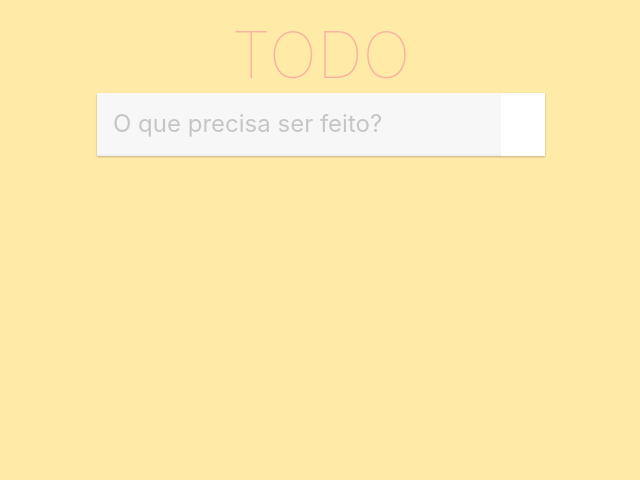
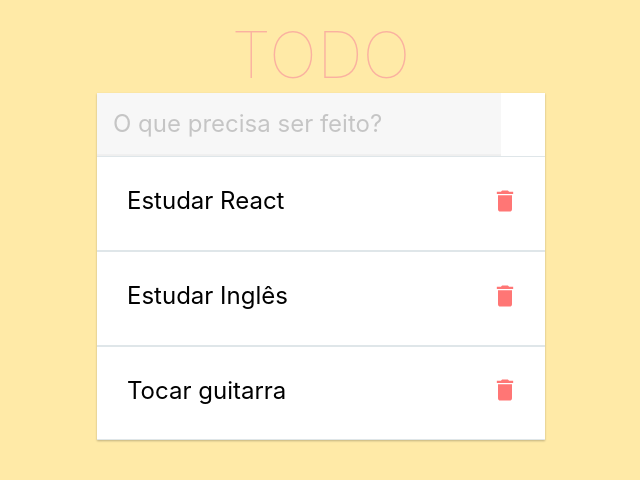
Before and after one commit to Flavio-Lima/TODO, a React (Create React App) app: page / in a window 1280 px wide. Shown: the top 480 px of the page, without its empty margins (319-959 px from the left). Built offline with nearby package versions, Linux system fonts and the light colour scheme.

Commit message:
adiciona listagem de tarefas com css

```diff
--- a/package.json
+++ b/package.json
@@ -8,6 +8,7 @@
     "@testing-library/user-event": "^13.5.0",
     "react": "^18.2.0",
     "react-dom": "^18.2.0",
+    "react-icons": "^4.8.0",
     "react-scripts": "5.0.1",
     "web-vitals": "^2.1.4"
   },
--- a/src/App.css
+++ b/src/App.css
@@ -5,3 +5,29 @@
   font-style: intalic;
   padding: 16px 16px 18px 16px;
 }
+
+ul.todo-list li{
+  display: flex;
+  border-top: 1px solid #dfe6e9;
+  border-bottom: 1px solid #dfe6e9;
+}
+
+.todo{
+  flex: 1;
+  outline: none;
+  cursor: pointer;
+  font-size: 1.5rem;
+  word-break: break-all;
+  line-height: 1.2;
+  transition: color 0.3s;
+  padding: 15px 15px 17px 15px;
+}
+
+.remove{
+  background-color: transparent;
+  border: none;
+  color: #ff7675;
+  cursor: pointer;
+  outline: none;
+  width: 50px;
+}
--- a/src/App.js
+++ b/src/App.js
@@ -1,4 +1,5 @@
 import React, {useState} from 'react';
+import {MdDelete} from 'react-icons/md'
 
 import './App.css';
 
@@ -7,6 +8,13 @@
   const ESCAPE_KEY = 27;
   const ENTER_KEY = 13;
 
+  const initialTodos = [
+    {id: 1, title: 'Estudar React', checked: false},
+    {id: 2, title: 'Estudar Inglês', checked: true},
+    {id: 3, title: 'Tocar guitarra', checked: false},
+  ]
+
+  const [todos, setTodos] = useState(initialTodos);
   const [value, setValue] = useState('')
 
   const erase = () => {
@@ -47,6 +55,17 @@
         onChange={onChange}
         onKeyDown={onKeyDown}
         />
+
+        <ul className='todo-list'>
+          {todos.map((todo) => (
+            <li key={todo.id.toString()} className='todo'>
+              <span className='todo'>{todo.title}</span>
+              <button className='remove' type='button'><MdDelete size={28}/></button>
+
+            </li>
+          ))}
+        </ul>
+
       </section>
     </section>
 
--- a/src/index.css
+++ b/src/index.css
@@ -32,6 +32,7 @@
   'Ubuntu', 'Cantarell', 'Fira Sans', 'Droid Sans', 'Helvetica Neue',
   sans-serif;
   margin: 0;
+  padding: 0;
 }
 
 ol,
```
Also changed, not shown: 1 other file (tests, documents, lock files or other folders).
